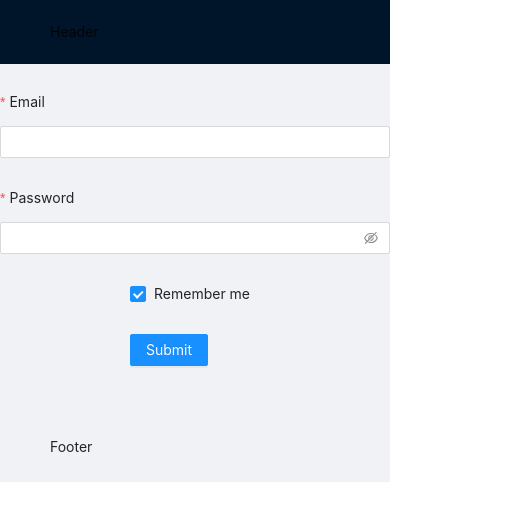
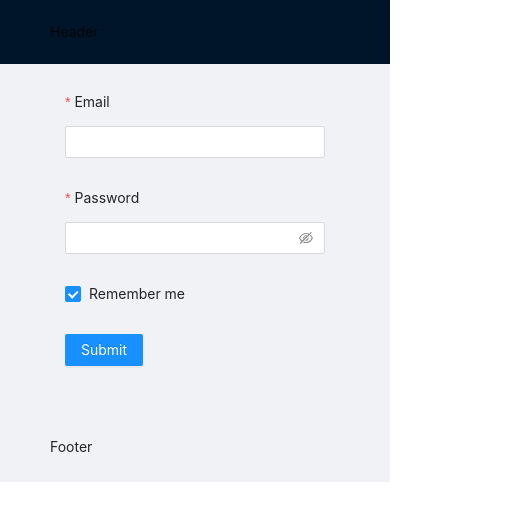
Before and after one commit to gyanpgupta/corona-app, a React (Create React App) app: page /login in a window 390 px wide. Shown: the top 520 px of the page, 520 px wide, since content can reach past the window. Built offline with nearby package versions, Linux system fonts and the light colour scheme.

Commit message:
added responsive css styles

```diff
--- a/src/App.css
+++ b/src/App.css
@@ -3,3 +3,22 @@
 .site-page-header {
   border: 1px solid rgb(235, 237, 240);
 }
+
+.ant-page-header-compact .ant-page-header-heading {
+  flex-direction: row;
+}
+
+@media only screen and (max-width: 767px) {
+  .ant-statistic-title {
+    margin-bottom: 2px;
+    font-size: 10px;
+  }
+
+  .ant-statistic-content {
+    font-size: 11px;
+  }
+
+  .ant-page-header {
+    padding: 10px 15px;
+  }
+}
--- a/src/components/Dashboard/index.jsx
+++ b/src/components/Dashboard/index.jsx
@@ -1,5 +1,5 @@
 import React from "react";
-import { Table } from "antd";
+import { Table, Row, Col } from "antd";
 import Summary from "../Shared/Summary";
 import PageTitle from "../../redux/Shared/PageTitle";
 import { columns, getSortedCountriesData } from "./utility";
@@ -23,10 +23,21 @@ export default class Dashboard extends React.Component {
 
     return (
       <>
-        <PageTitle {...this.props} />
-        <Summary globalSummary={summaryDetails.Global} />
-        <br />
-        <Table columns={columns} dataSource={getSortedCountriesData(summaryDetails.Countries)} />
+        <Row>
+          <PageTitle {...this.props} />
+        </Row>
+        <Row>
+          <Col span={2} />
+          <Col span={20}>
+            <Summary globalSummary={summaryDetails.Global} />
+            <br />
+            <Table
+              columns={columns}
+              dataSource={getSortedCountriesData(summaryDetails.Countries)}
+            />
+          </Col>
+          <Col span={2} />
+        </Row>
       </>
     );
   }
--- a/src/components/Dashboard/utility.js
+++ b/src/components/Dashboard/utility.js
@@ -51,14 +51,6 @@ export const columns = [
     sorter: (a, b) => a.TotalRecovered - b.TotalRecovered,
     sortDirections: ["descend", "ascend"],
   },
-  {
-    title: "Date",
-    dataIndex: "Date",
-    key: "date",
-    render: (date) => <a>{new Date(date).toLocaleDateString()}</a>,
-    sorter: (a, b) => new Date(a.Date) - new Date(b.Date),
-    sortDirections: ["descend", "ascend"],
-  },
 ];
 
 export const getSortedCountriesData = (data = []) =>
--- a/src/components/Login/index.jsx
+++ b/src/components/Login/index.jsx
@@ -1,20 +1,5 @@
 import React from "react";
-import { Form, Input, Button, Checkbox, message } from "antd";
-
-const layout = {
-  labelCol: {
-    span: 8,
-  },
-  wrapperCol: {
-    span: 16,
-  },
-};
-const tailLayout = {
-  wrapperCol: {
-    offset: 8,
-    span: 16,
-  },
-};
+import { Form, Input, Button, Checkbox, message, Row, Col } from "antd";
 
 export default class Login extends React.Component {
   onFinish = (values) => {
@@ -43,8 +28,10 @@ export default class Login extends React.Component {
 
   render() {
     return (
+      <Row>
+        <Col span={4} />
+        <Col span={16}>
           <Form
-        {...layout}
             name="basic"
             initialValues={{
               remember: true,
@@ -78,16 +65,19 @@ export default class Login extends React.Component {
               <Input.Password />
             </Form.Item>
 
-        <Form.Item {...tailLayout} name="remember" valuePropName="checked">
+            <Form.Item name="remember" valuePropName="checked">
               <Checkbox>Remember me</Checkbox>
             </Form.Item>
 
-        <Form.Item {...tailLayout}>
+            <Form.Item>
               <Button type="primary" htmlType="submit">
                 Submit
               </Button>
             </Form.Item>
           </Form>
+        </Col>
+        <Col span={4} />
+      </Row>
     );
   }
 }
--- a/src/components/Shared/Summary/index.jsx
+++ b/src/components/Shared/Summary/index.jsx
@@ -4,7 +4,7 @@ import { getMappedColors } from "./utility";
 
 export default function Summary({ globalSummary = {} }) {
   return (
-    <Row gutter={16}>
+    <Row>
       {Object.keys(globalSummary).map((key, i) => (
         <Col key={i} span={4}>
           <Statistic
@@ -14,6 +14,7 @@ export default function Summary({ globalSummary = {} }) {
           />
         </Col>
       ))}
+      <Col span={6} />
     </Row>
   );
 }
```
Lines whose indentation alone changed are shown as unchanged.
